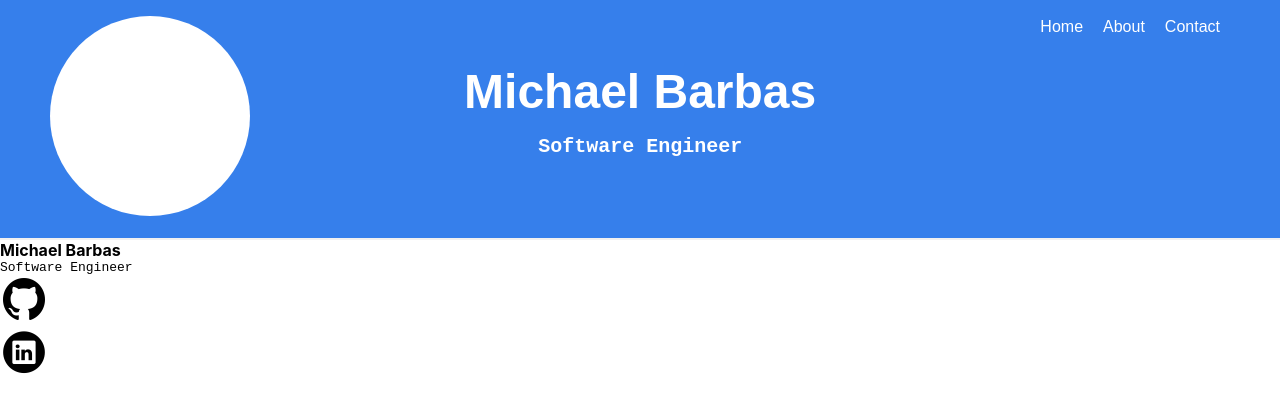
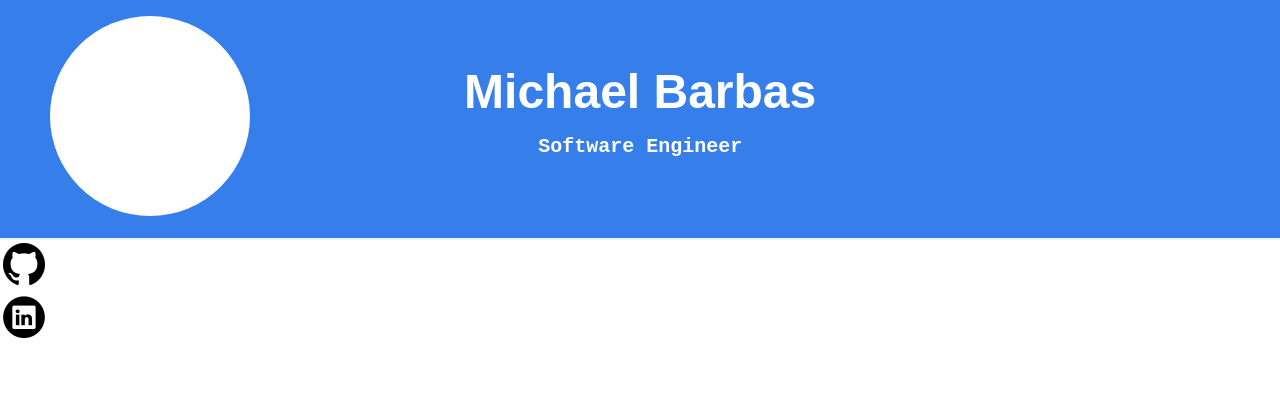
Before and after one commit to michaelbarbas/portfolio-barbas-, a React (Create React App) app: page / in a window 1280 px wide. Shown: the top 412 px of the page. Built offline with nearby package versions, Linux system fonts and the light colour scheme.

Commit message:
adjusted right nav bar for mobile | color change

```diff
--- a/src/App.css
+++ b/src/App.css
@@ -1,5 +1,3 @@
-.navbar{
-    background-color: blue;
-    /* font-family:  ; */
+*{
 
 }
--- a/src/components/home.js
+++ b/src/components/home.js
@@ -8,12 +8,7 @@ const Home = () => {
   return (
 
     <div className="container">
-      <h4 className="center">Michael Barbas</h4>
-      <div class="Roles">
-        <div class="Role">
-          <pre class="mod_1">Software Engineer</pre>
-        </div>
-      </div>
+
       <div class="SocialMedia">
         <div class="Github">
           <a
--- a/src/components/nav/menu_button.js
+++ b/src/components/nav/menu_button.js
@@ -11,15 +11,15 @@ top: 10px;
 right: 20px;
 z-index: 20;
 display: none;
-@media (max-width: 768px) {
+@media (max-width: 800px) {
   display: flex;
   justify-content: space-around;
   flex-flow: column nowrap;
 }
 div {
   width: 2rem;
-  height: 0.28rem;
-  background-color: ${({ open }) => (open ? "#ccc" : "#333")};
+  height: 0.25rem;
+  background-color: ${({ open }) => (open ? "#367feb" : "#fff")};
   border-radius: 10px;
   transform-origin: 1px;
   transition: all 0.3s linear;
@@ -27,7 +27,7 @@ div {
     transform: ${({ open }) => (open ? "rotate(45deg)" : "rotate(0)")};
   }
   &:nth-child(2) {
-    // transform: ${({ open }) => (open ? "translateX(100%)" : "translateX(0)")};
+    //transform: ${({ open }) => (open ? "translateX(100%)" : "translateX(0)")};
     opacity: ${({ open }) => (open ? 0 : 1)};
   }
   &:nth-child(3) {
--- a/src/components/nav/navbar.js
+++ b/src/components/nav/navbar.js
@@ -22,7 +22,6 @@ justify-content: space-between;
     font-weight: normal;
     font-size: 1.5rem;
     padding-top: 5rem;
-
   }
   .title{
     font-size: 1.25rem;
@@ -38,7 +37,7 @@ color: white;
 .dot{
   height: 50px;
   width: 50px;
-  background-color: #bbb;
+  background-color: #fff;
   border-radius: 50%;
   display: inline-flex;
   padding: 100px;
--- a/src/components/nav/navbar_right.js
+++ b/src/components/nav/navbar_right.js
@@ -7,25 +7,32 @@ const Ul = styled_comp.ul`
 list-style: none;
 display: flex;
 flex-flow: row nowrap;
-
+font-family: sans-serif;
 li {
   padding: 18px 10px;
   text-decoration: none;
   text-align: center;
 }
+
 @media (max-width: 800px) {
   flex-flow: column nowrap;
-  background-color: #0D2538;
+  background-color: #fff;
+  border-left: 3rem solid #3078e3;
   position: fixed;
   transform: ${({ open }) => open ? 'translateX(0)' : 'translateX(100%)'};
   top: 0;
   right: 0;
   height: 100vh;
-  width: 300px;
+  width: 225px;
   padding-top: 3.5rem;
   transition: transform 0.3s ease-in-out;
-  li {
-    color: #fff;
+  li{
+    font-weight: bold;
+  }
+  a:hover{
+    border-top: 4px solid #367feb;
+    border-bottom: 4px solid #367feb;
+    padding: 6px 0;
   }
 }
 `;
@@ -35,15 +42,15 @@ const NavBarRight = ({ open }) => {
   return (
     <Ul open={open} >
       <li>
-        <NavLink exact to="/" activeStyle={{ textDecoration: 'none'}, {color: '#fff'}} style={{ textDecoration: 'none', color: '#fff'}}>Home
+        <NavLink exact to="/" activeStyle={{ textDecoration: 'none'}, {color: '#367feb'}} style={{ textDecoration: 'none', color: '#367feb'}}>Home
         </NavLink>
       </li>
 
       <li>
-        <NavLink to="/about" activeStyle={{ textDecoration: 'none'}, {color: '#fff'}} style={{ textDecoration: 'none', color: '#fff'}}>About</NavLink>
+        <NavLink to="/about" activeStyle={{ textDecoration: 'none'}, {color: '#367feb'}} style={{ textDecoration: 'none', color: '#367feb'}}>About</NavLink>
       </li>
       <li>
-        <NavLink to="/contact" activeStyle={{ textDecoration: 'none'}, {color: '#fff'}} style={{ textDecoration: 'none', color: '#fff'}}>Contact</NavLink>
+        <NavLink to="/contact" activeStyle={{ textDecoration: 'none'}, {color: '#367feb'}, {}} style={{ textDecoration: 'none', color: '#367feb'}}>Contact</NavLink>
       </li>
     </Ul>
   )
```
